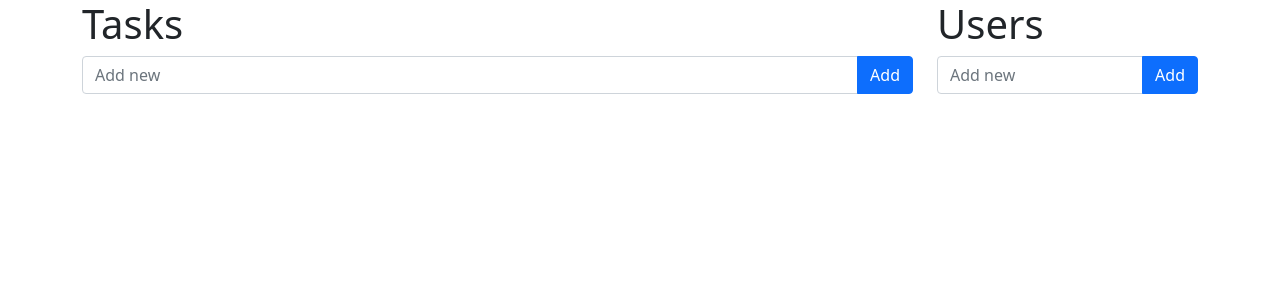
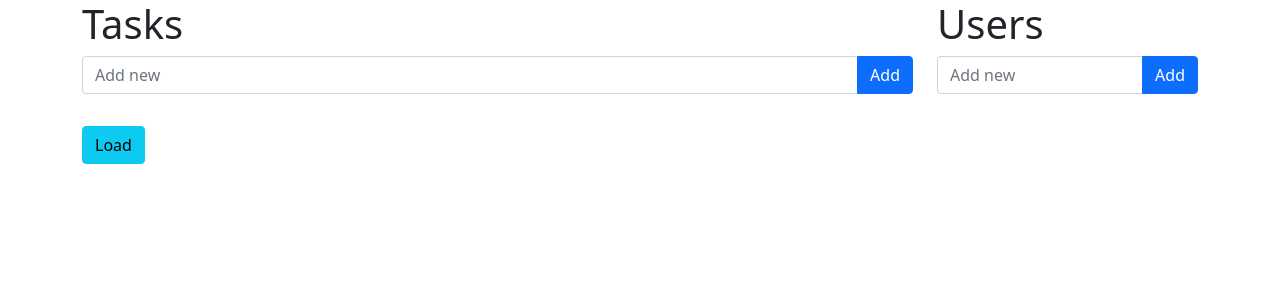
Before and after one commit to braden337/super-tasks, a React (Vite) app: page / in a window 1280 px wide. Shown: the top 300 px of the page. Built offline with nearby package versions, Linux system fonts and the light colour scheme.

Commit message:
Add load button

```diff
--- a/src/App.jsx
+++ b/src/App.jsx
@@ -27,6 +27,42 @@ function App() {
     localStorage.setItem('tasks', JSON.stringify(tasks));
     console.log(tasks);
   }, [tasks]);
+
+  const load = () => {
+    let one = uuidv4();
+    let two = uuidv4();
+    let three = uuidv4();
+
+    setUsers([
+      {id: one, name: 'Prince'},
+      {id: two, name: 'Oscar'},
+      {id: three, name: 'Fred'},
+    ]);
+
+    setTasks([
+      {
+        id: one,
+        description: 'Eat',
+        complete: true,
+        archive: false,
+        user_id: one,
+      },
+      {
+        id: two,
+        description: 'Walk',
+        complete: false,
+        archive: false,
+        user_id: two,
+      },
+      {
+        id: three,
+        description: 'Sleep',
+        complete: false,
+        archive: false,
+        user_id: '_',
+      },
+    ]);
+  };
 
   const reset = () => {
     setUsers([]);
@@ -97,7 +133,9 @@ function App() {
               Reset
             </button>
           ) : (
-            ''
+            <button className="btn btn-info" onClick={load}>
+              Load
+            </button>
           )}
         </div>
       </div>
--- a/src/components/Tasks.jsx
+++ b/src/components/Tasks.jsx
@@ -35,7 +35,8 @@ export default function Tasks(props) {
               <select
                 className="form-select"
                 aria-label="Default select example"
-                onChange={e => handleChange(e, task.id)}>
+                onChange={e => handleChange(e, task.id)}
+                value={task.user_id}>
                 <option defaultValue>_</option>
                 {props.users.map(user => (
                   <option value={user.id} key={user.id}>
```
